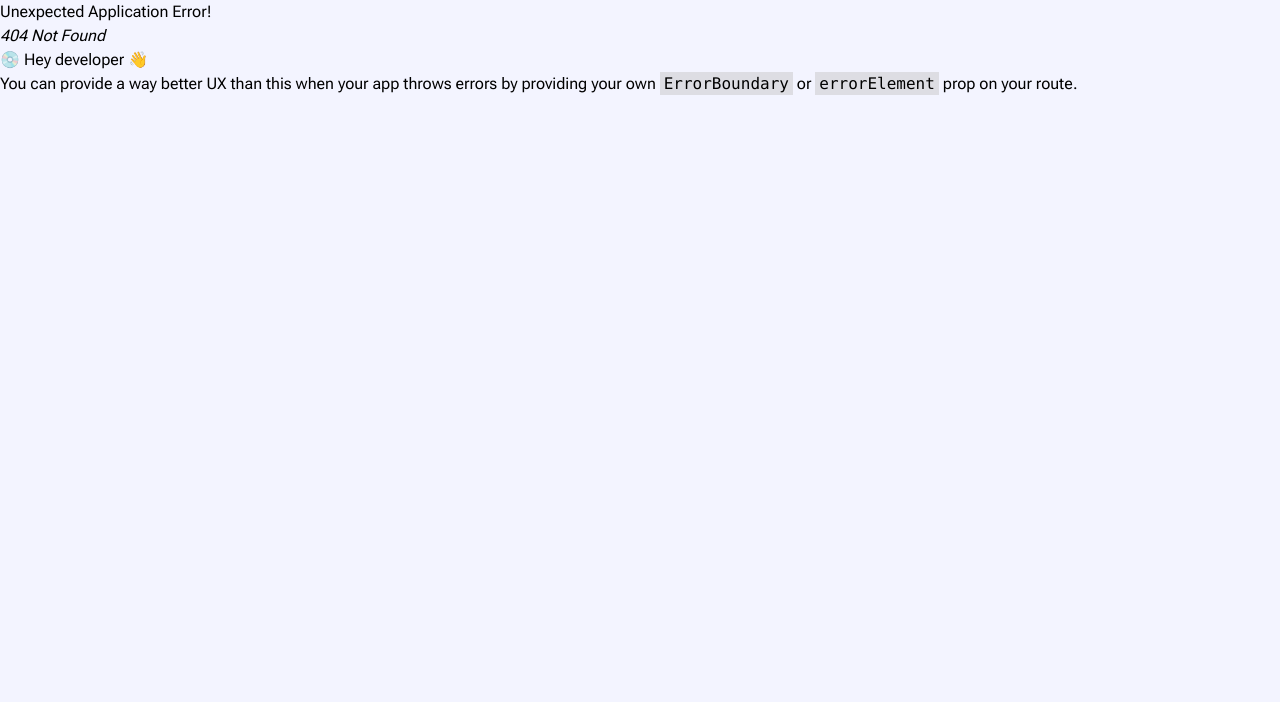
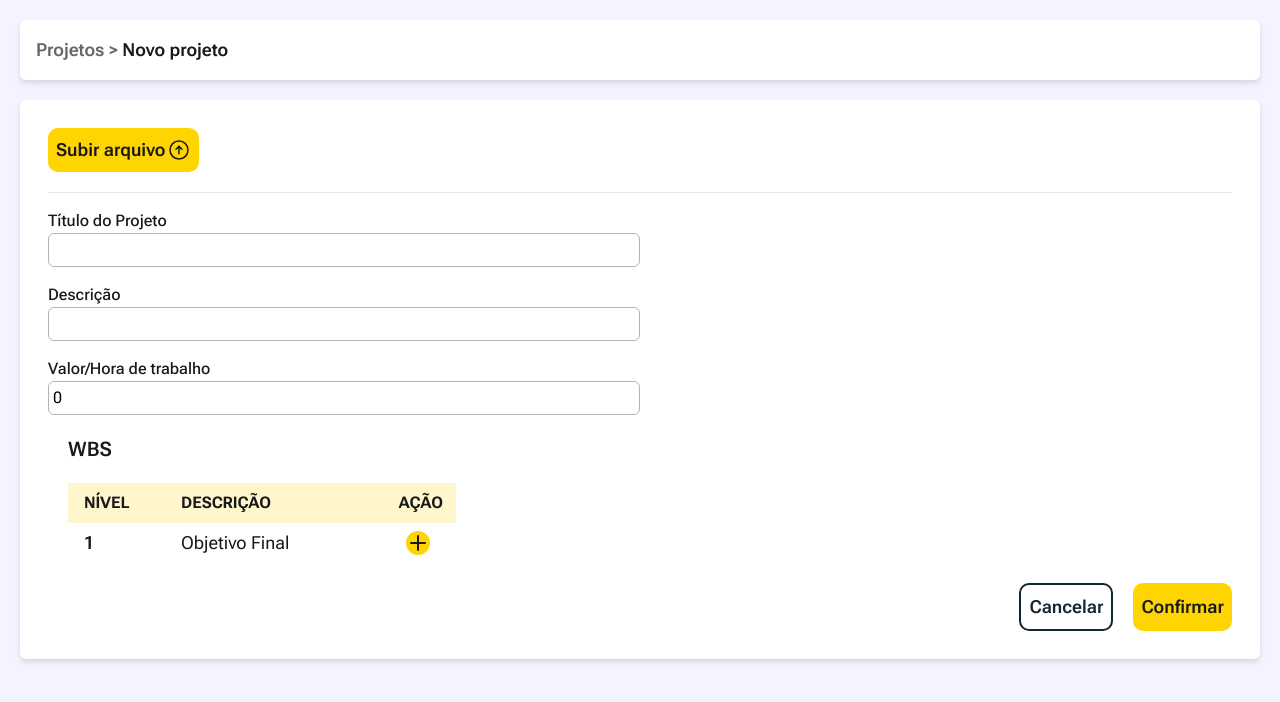
Before and after one commit to Equipe-Nimbus/Equipe-API-3DSM-Beelieve-Frontend, a React (Create React App) app: page /projetos/novo-projeto in a window 1280 px wide. Before the commit this address had no page. Shown: the top 702 px of the page. Built offline with nearby package versions, Linux system fonts and the light colour scheme.

Commit message:
feat: Opção de remover itens da tabela e componente de breadcrumbs

```diff
--- /dev/null
+++ b/src/components/Breadcrumbs.jsx
@@ -0,0 +1,28 @@
+import React from "react"
+import { useMatches } from "react-router-dom"
+import { Link } from "react-router-dom"
+
+function Breadcrumbs() {
+  let matches = useMatches()
+
+  return (
+    <>
+      <ol className="flex flex-row gap-1 text-lg font-semibold text-on-light">
+        {matches.map((match, index) => (
+          <li key={index} className={match !== matches[matches.length - 1] ? 'hover:border-b-2 text-n40 hover:text-on-light' : ''}>
+            {match !== matches[matches.length - 1] ? (
+              <Link to={match.pathname}>
+                {match.handle?.title}
+                {" >"}
+              </Link>
+            ) : (
+              match.handle.title
+            )}
+          </li>
+        ))}
+      </ol>
+    </>
+  )
+}
+
+export default Breadcrumbs
--- a/src/components/Button.jsx
+++ b/src/components/Button.jsx
@@ -23,7 +23,7 @@ Button.propTypes = {
     iconeOpcional: PropTypes.elementType,
     iconeCor: PropTypes.string,
     iconeTamanho: PropTypes.string,
-    botaoClassname: PropTypes.string.isRequired
+    className: PropTypes.string.isRequired
 
 }
 
--- a/src/components/FormCadastroProjeto/FormCadastroProjeto.jsx
+++ b/src/components/FormCadastroProjeto/FormCadastroProjeto.jsx
@@ -1,12 +1,12 @@
-import React, { useState } from "react";
-import { useForm } from "react-hook-form";
-import { yupResolver } from "@hookform/resolvers/yup";
+import React, { useState } from "react"
+import { useForm } from "react-hook-form"
+import { yupResolver } from "@hookform/resolvers/yup"
 
-import schemaProjetoInicial from "./validation";
-import Button from "../Button";
-import axios from "../../services/axios";
+import schemaProjetoInicial from "./validation"
+import Button from "../Button"
+import axios from "../../services/axios"
 
-import { FiPlus } from "react-icons/fi";
+import { FiPlus, FiMinus } from "react-icons/fi"
 
 function FormCadastroProjeto() {
   const {
@@ -18,121 +18,199 @@ function FormCadastroProjeto() {
       valorHora: 0,
     },
     resolver: yupResolver(schemaProjetoInicial),
-  });
+  })
 
   const [tabelaWBS, setTabelaWBS] = useState([
     {
       nivel: "1",
       descricao: "Objetivo Final",
-      subnivel: [],
     },
-  ]);
+  ])
 
   const adicionarSubnivel = (nivelPai) => {
     if (nivelPai.split(".").length >= 3) {
-      return;
+      return
     }
 
-    const novoNivel = calcularProximoNivel(nivelPai);
+    const novoNivel = calcularProximoNivel(nivelPai)
 
     const novaLinha = {
       nivel: novoNivel,
       descricao: "Nova Descrição",
-    };
+    }
 
-    const novaTabela = [...tabelaWBS];
+    const novaTabela = [...tabelaWBS]
 
     const indexNivelPai = novaTabela.findIndex(
       (linha) => linha.nivel === nivelPai,
-    );
+    )
 
     if (indexNivelPai !== -1) {
-      let indexInsercao = indexNivelPai + 1;
+      let indexInsercao = indexNivelPai + 1
 
       while (
         indexInsercao < novaTabela.length &&
         novaTabela[indexInsercao].nivel.startsWith(nivelPai)
       ) {
-        indexInsercao++;
+        indexInsercao++
       }
 
-      novaTabela.splice(indexInsercao, 0, novaLinha);
+      novaTabela.splice(indexInsercao, 0, novaLinha)
     } else {
-      novaTabela.push(novaLinha);
+      novaTabela.push(novaLinha)
     }
 
-    setTabelaWBS(novaTabela);
-  };
+    setTabelaWBS(novaTabela)
+  }
 
   const calcularProximoNivel = (nivelPai) => {
     const subniveisExistentes = tabelaWBS
       .filter((linha) => linha.nivel.toString().startsWith(nivelPai + "."))
-      .map((linha) => linha.nivel);
+      .map((linha) => linha.nivel)
 
-    let proximoSubnivel = 1;
+    let proximoSubnivel = 1
     while (subniveisExistentes.includes(`${nivelPai}.${proximoSubnivel}`)) {
-      proximoSubnivel++;
+      proximoSubnivel++
     }
 
-    return `${nivelPai}.${proximoSubnivel}`;
-  };
+    return `${nivelPai}.${proximoSubnivel}`
+  }
+
+  const removerNivel = (nivelPai) => {
+    const indiceNivelRemovido = tabelaWBS.findIndex(
+      (linha) => linha.nivel === nivelPai,
+    )
+
+    const novaTabela = [...tabelaWBS]
+
+    nivelPai = nivelPai.split(".")
+
+    if (nivelPai.length === 3) {
+      novaTabela.splice(indiceNivelRemovido, 1)
+
+      let novaOrdem = 1
+      novaTabela.forEach((linha) => {
+        const nivelQuebrado = linha.nivel.split(".")
+
+        if (
+          nivelQuebrado.length === 3 &&
+          nivelQuebrado.slice(0, 2).toString() ===
+            nivelPai.slice(0, 2).toString()
+        ) {
+          linha.nivel = `${
+            nivelPai.slice(0, 2).toString().replaceAll(",", ".") +
+            "." +
+            novaOrdem.toString()
+          }`
+          novaOrdem++
+        }
+      })
+    } else if (nivelPai.length === 2) {
+      const subNiveisAfetados = novaTabela.filter((linha) => {
+        return (
+          linha.nivel.split(".").slice(0, 2).toString() === nivelPai.toString()
+        )
+      }).length
+
+      novaTabela.splice(indiceNivelRemovido, subNiveisAfetados)
+
+      let novaOrdem = 1
+      let novaOrdemSubnivel = 1
+      let nivelAntigo = ""
+      let novoNivel = ""
+      novaTabela.forEach((linha) => {
+        const nivelQuebrado = linha.nivel.split(".")
+
+        if (nivelQuebrado.length === 2) {
+          nivelAntigo = linha.nivel.split(".")
+          novoNivel = linha.nivel = `${"1." + novaOrdem}`
+          novaOrdem++
+        }
+
+        if (
+          nivelQuebrado.length > 2 &&
+          nivelQuebrado.slice(0, 2).toString() === nivelAntigo.toString()
+        ) {
+          console.log("chegou")
+          linha.nivel = `${novoNivel + "." + novaOrdemSubnivel}`
+          novaOrdemSubnivel++
+        }
+      })
+    }
+
+    setTabelaWBS(novaTabela)
+  }
+
+  const gerarJsonProjeto = (data) => {
+    const projeto = {
+      nome_projeto: data.nomeProjeto,
+      descricao_projeto: data.descricaoProjeto,
+      valor_hora_projeto: data.valorHora,
+      sub_projetos: [],
+    }
+
+    const wbsProjeto = tabelaWBS
+
+    let nivelSubProjeto = ""
+    wbsProjeto.forEach((linha) => {
+      if (linha.nivel.length === 3) {
+        projeto.sub_projetos.push({
+          ordem_sub_projetos: linha.nivel,
+          nome_sub_projeto: linha.descricao,
+          nivel_sub_projeto: [],
+        })
+
+        nivelSubProjeto = linha.nivel
+      }
+
+      if (linha.nivel.length > 3 && linha.nivel.startsWith(nivelSubProjeto)) {
+        const indexSubProjeto = projeto.sub_projetos.findIndex(
+          (subprojeto) => subprojeto.ordem_sub_projetos === nivelSubProjeto,
+        )
+
+        projeto.sub_projetos[indexSubProjeto].nivel_sub_projeto.push({
+          ordem_nivel_sub_projeto: linha.nivel,
+          nome_nivel_sub_projeto: linha.descricao,
+        })
+      }
+    })
+
+    return projeto
+  }
 
   const cadastrarProjeto = async (data) => {
-    const projeto = {
-      nomeProjeto: data.nomeProjeto,
-      descricaoProjeto: data.descricaoProjeto,
-      valorHoraProjeot: data.valorHora,
-      subProjeto: [],
-    };
+    const projeto = gerarJsonProjeto(data)
 
-    const wbsProjeto = data.tabelaWBS[1];
-
-    for (const subprojeto in wbsProjeto) {
-      if (subprojeto !== "descricao") {
-        projeto.subProjeto.push({
-          nomeSubProjeto: wbsProjeto[subprojeto].descricao,
-          moduloSubProjeto: [],
-        });
-
-        for (const modulo in wbsProjeto[subprojeto]) {
-          if (modulo !== "descricao") {
-            const indexSubProjeto = projeto.subProjeto.findIndex(
-              (subprojetoAlvo) =>
-                subprojetoAlvo.nomeSubProjeto ===
-                wbsProjeto[subprojeto].descricao,
-            );
-
-            projeto.subProjeto[indexSubProjeto].moduloSubProjeto.push({
-              nomeModuloSubProjeto: wbsProjeto[subprojeto][modulo].descricao,
-            });
-          }
-        }
-      }
+    //console.log(projeto)
+    await axios.post("/cadastrar/projeto", projeto)
   }
 
-    //console.log(projeto)
-    await axios.post("/cadastrar/projeto", projeto);
-  };
+  const handleDescricaoSubProjeto = (evento, index) => {
+    const novaDescricao = evento.target.value
+    const novaTabela = [...tabelaWBS]
+    novaTabela[index].descricao = novaDescricao
+    setTabelaWBS(novaTabela)
+  }
 
   return (
     <form onSubmit={handleSubmit(cadastrarProjeto)}>
       <div className="mt-4 flex flex-col">
         <label
           htmlFor="nomeProjeto"
-          className="text-on-light text-base font-medium"
+          className="text-base font-medium text-on-light"
         >
           Título do Projeto
         </label>
         <input
           type="text"
           id="nomeProjeto"
-          className="border-n70 w-1/2 rounded-md border p-1"
+          className="w-1/2 rounded-md border border-n70 p-1"
           {...register("nomeProjeto")}
         />
         {errors?.nomeProjeto && (
           <label
             htmlFor="nomeProjeto"
-            className="text-error text-sm font-light"
+            className="text-sm font-light text-error"
           >
             {errors.nomeProjeto.message}
           </label>
@@ -140,73 +218,86 @@ function FormCadastroProjeto() {
       </div>
       <div className="mt-4 flex flex-col">
         <label
-          name="descricaoProjeto"
-          className="text-on-light text-base font-medium"
+          htmlFor="descricaoProjeto"
+          className="text-base font-medium text-on-light"
         >
           Descrição
         </label>
         <input
           type="text"
-          className="border-n70 w-1/2 rounded-md border p-1"
+          className="w-1/2 rounded-md border border-n70 p-1"
           {...register("descricaoProjeto")}
         />
         {errors?.descricaoProjeto && (
           <label
             htmlFor="descricaoProjeto"
-            className="text-error text-sm font-light"
+            className="text-sm font-light text-error"
           >
             {errors.descricaoProjeto.message}
           </label>
         )}
       </div>
       <div className="mt-4 flex flex-col">
-        <label name="valorHora" className="text-on-light text-base font-medium">
+        <label
+          htmlFor="valorHora"
+          className="text-base font-medium text-on-light"
+        >
           Valor/Hora de trabalho
         </label>
         <input
           type="number"
           step="any"
-          className="border-n70 w-1/2 rounded-md border p-1"
+          className="w-1/2 rounded-md border border-n70 p-1"
           {...register("valorHora")}
         />
         {errors?.valorHora && (
-          <label htmlFor="valorHora" className="text-error text-sm font-light">
+          <label htmlFor="valorHora" className="text-sm font-light text-error">
             {errors.valorHora.message}
           </label>
         )}
       </div>
       <div className="ml-5 mt-5">
-        <h2 className="text-on-light text-xl font-semibold">WBS</h2>
-        <table id="wbsTable" className="text-on-light  mt-5 w-1/3 text-left">
+        <h2 className="text-xl font-semibold text-on-light">WBS</h2>
+        <table id="wbsTable" className="mt-5 w-1/3 text-left text-on-light">
           <thead className="bg-primary98 text-base uppercase">
             <tr>
-              <th className="px-4 py-2">Nível</th>
-              <th className="px-4 py-2">Descrição</th>
-              <th className="flex justify-center px-4 py-2">Ação</th>
+              <th className="w-1/5 px-4 py-2">Nível</th>
+              <th className="w-3/5 px-4 py-2">Descrição</th>
+              <th className="w-1/5">Ação</th>
             </tr>
           </thead>
           <tbody className="text-lg">
             {tabelaWBS.map((linha, index) => (
               <tr key={index}>
-                <td className="px-4 py-1.5 font-semibold">{linha.nivel}</td>
-                <td className="w-max px-4 py-1.5">
+                <td className="w-1/4 px-4 py-1.5 font-semibold">
+                  {linha.nivel}
+                </td>
+                <td className="w-1/4 px-4 py-1.5">
                   <input
                     type="text"
-                    defaultValue={linha.descricao}
                     className="w-full"
-                    {...register(`tabelaWBS[${linha.nivel}].descricao`)}
+                    value={tabelaWBS[index].descricao}
+                    onChange={(e) => handleDescricaoSubProjeto(e, index)}
                   />
                 </td>
                 {linha.nivel.toLocaleString().split(".").length < 3 && (
-                  <td className="flex justify-center px-4 py-1.5">
                   <Button
                     iconeOpcional={FiPlus}
                     tipo="button"
                     onClick={() => adicionarSubnivel(`${linha.nivel}`)}
-                      className="bg-primary50 rounded-full"
+                    className="m-2 rounded-full bg-primary50"
                     iconeTamanho="24px"
                   />
-                  </td>
+                )}
+                {linha.nivel !== "1" && (
+                  <Button
+                    iconeOpcional={FiMinus}
+                    tipo="button"
+                    onClick={() => removerNivel(`${linha.nivel}`)}
+                    className="m-2 rounded-full bg-n40"
+                    iconeTamanho="24px"
+                    iconeCor="white"
+                  />
                 )}
               </tr>
             ))}
@@ -217,16 +308,16 @@ function FormCadastroProjeto() {
         <Button
           texto="Cancelar"
           tipo="button"
-          className=" text-bg22 border-bg22 flex items-center gap-0.5 rounded-[10px] border-2 p-2 text-lg font-semibold"
+          className="rounded-[10px] border-2 border-bg22 p-2 text-lg font-semibold text-bg22"
         />
         <Button
           texto="Confirmar"
           tipo="submit"
-          className="bg-primary50 text-on-primary flex items-center rounded-[10px] p-2 text-lg font-semibold"
+          className="rounded-[10px] bg-primary50 p-2 text-lg font-semibold text-on-primary"
         />
       </div>
     </form>
-  );
+  )
 }
 
-export default FormCadastroProjeto;
+export default FormCadastroProjeto
--- a/src/pages/NovoProjeto.jsx
+++ b/src/pages/NovoProjeto.jsx
@@ -1,5 +1,6 @@
 import React from "react";
 import Button from "../components/Button";
+import Breadcrumbs from "../components/Breadcrumbs";
 import FormCadastroProjeto from "../components/FormCadastroProjeto/FormCadastroProjeto";
 
 import { HiOutlineArrowUpCircle } from "react-icons/hi2";
@@ -7,6 +8,10 @@ import { HiOutlineArrowUpCircle } from "react-icons/hi2";
 function NovoProjeto() {
   return (
     <>
+      <div className="bg-bg100 m-5 rounded-md p-4 drop-shadow-md">
+        <Breadcrumbs/>
+      </div>
+
       <div className="bg-bg100 m-5 rounded-md p-7 drop-shadow-md">
         <Button
           texto="Subir arquivo"
--- a/src/routes.js
+++ b/src/routes.js
@@ -1,5 +1,6 @@
 import App from "./App";
 import NovoProjeto from "./pages/NovoProjeto";
+//import { Link } from "react-router-dom";
 
 const router = [
     {
@@ -7,11 +8,14 @@ const router = [
         element: <App/>
     },
     {
+        path: "/projetos",
         element: <App />,
+        handle: {title: 'Projetos'},
         children: [
             {
-                path: "/novoProjeto",
-                element: <NovoProjeto/>
+                path: "/projetos/novo-projeto",
+                element: <NovoProjeto/>,
+                handle: {title: "Novo projeto"}
             }
         ]
     }
```
Lines whose indentation alone changed are shown as unchanged.
